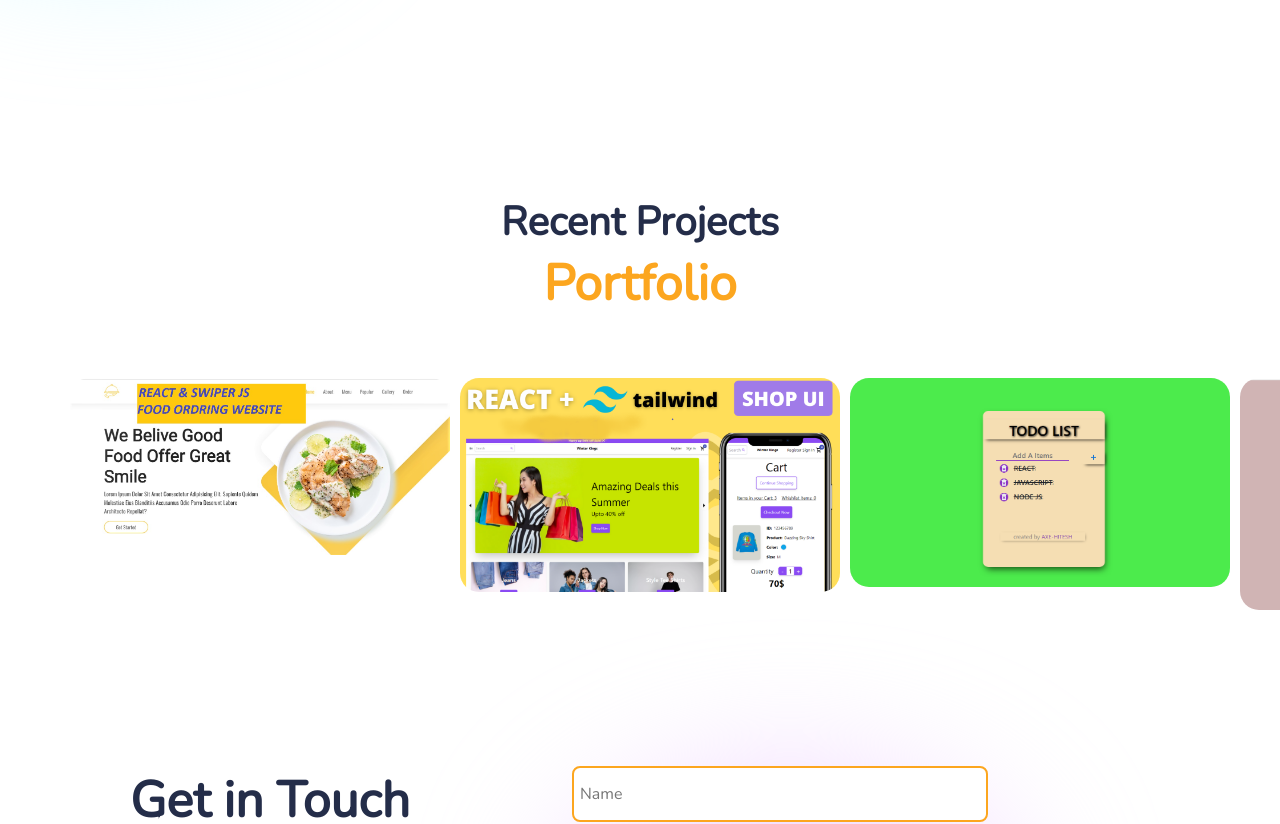
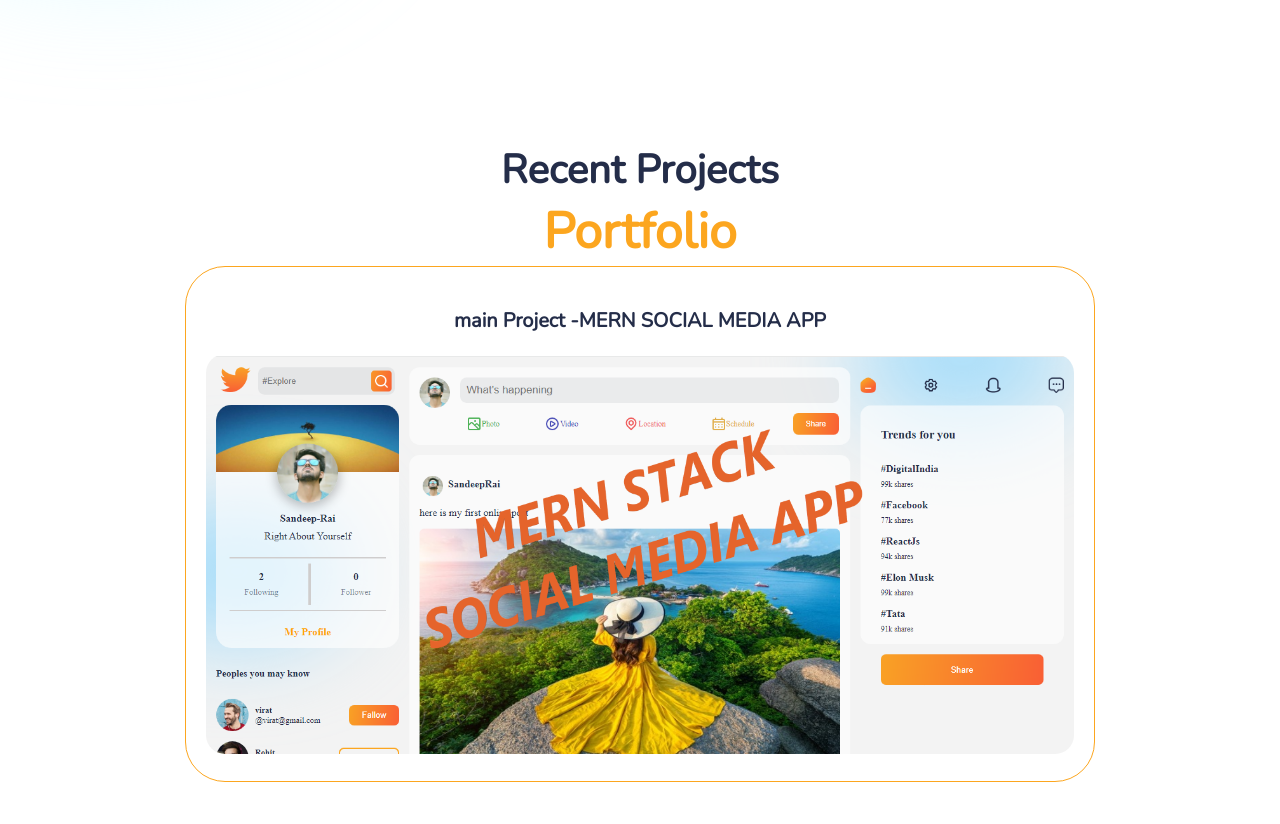
Before and after one commit to codewitHK1/Hitesh_Portfolio, a React (Create React App) app: page / in a window 1280 px wide. Shown: the part 2960-3784 px from the top of the page. Built offline with nearby package versions, Linux system fonts and the light colour scheme.

Commit message:
add more projects

```diff
--- a/src/component/Contact/Contact.css
+++ b/src/component/Contact/Contact.css
@@ -1,22 +1,23 @@
-.contact-form{
+.contact-form {
   display: flex;
   padding: 0 3rem 0 3rem;
   height: 80vh;
-    margin-top: 4rem;
+  margin-top: 14rem;
 }
 
-.c-right{
-    display: flex;justify-content: center;
+.c-right {
+  display: flex;
+  justify-content: center;
   position: relative;
   flex: 1;
 }
-.c-right>form{
+.c-right > form {
   display: flex;
   flex-direction: column;
   gap: 2rem;
   align-items: center;
 }
-.c-right .user{
+.c-right .user {
   width: 20rem;
   height: 2rem;
   padding: 0.3rem;
@@ -25,25 +26,22 @@
   border-radius: 8px;
   font-size: 16px;
 }
-textarea{
+textarea {
   height: 4rem !important;
 }
-.c-blur1{
+.c-blur1 {
   top: 1rem;
   left: 8rem;
 }
 
-
-
-@media screen and (max-width:680px){
-   .contact-form{
+@media screen and (max-width: 680px) {
+  .contact-form {
     display: flex;
     padding: 0;
     flex-direction: column;
     gap: 2rem;
   }
-   .c-right .user{
+  .c-right .user {
     width: 16rem;
   }
-
 }
--- a/src/component/Portfolio/PortFolio.css
+++ b/src/component/Portfolio/PortFolio.css
@@ -1,44 +1,66 @@
-.portfolio{
+.portfolio {
   display: flex;
   align-items: center;
   justify-content: center;
   flex-direction: column;
-    height: 70vh;
+  height: 90vh;
+  margin-top: 6rem;
 }
-.portfolio span:nth-of-type(1){
+.portfolio span:nth-of-type(1) {
   color: var(--black);
   font-size: 2rem;
   font-weight: bold;
 }
-.portfolio span:nth-of-type(2){
+.portfolio span:nth-of-type(2) {
   color: var(--orange);
   font-size: 2.5rem;
   font-weight: bold;
 }
-.portfolio .swiper{
+.mern {
+  border: 1px solid var(--orange);
+  border-radius: 2rem;
+  padding: 1rem;
+  max-height: 60vh;
+  margin: 0;
+}
+.mern > h3 {
+  text-align: center;
+  font-weight: bold;
+}
+.portfolio .swiper {
   overflow: visible !important;
 }
-.portfolio-slider{
+.portfolio-slider {
   margin-top: 3rem;
   width: 100%;
 }
-.portfolio-slider .swiper-slide{
-    width: 20rem;
+.portfolio img:nth-of-type(1) {
+  width: 100%;
+  border: none;
 }
-.portfolio img{
+.portfolio-slider .swiper-slide {
+  width: 17rem;
+}
+.portfolio img {
   width: 19rem;
-    filter: drop-shadow(-12px 15px 13px rbga(0,0,0,0.25));
+  filter: drop-shadow(-12px 15px 13px rbga(0, 0, 0, 0.25));
   border-radius: 19px;
+  border: 1px solid var(--orange);
+  max-height: 50vh;
 }
 
-@media screen and (max-width:680px){
-    .portfolio{
+@media screen and (max-width: 680px) {
+  .portfolio {
     margin-top: -5rem;
     margin-bottom: 5rem;
     height: 50vh;
   }
-    .portfolio img{
+  .portfolio img {
     width: 12rem;
     height: 10rem;
   }
+  .portfolio-slider {
+    margin-top: 3rem;
+    width: 190%;
   }
+}
--- a/src/component/Portfolio/Portfolio.jsx
+++ b/src/component/Portfolio/Portfolio.jsx
@@ -4,6 +4,7 @@ import { Swiper, SwiperSlide } from "swiper/react";
 // import Sidebar from "../../img/sidebar.png";
 import Ecommerce from "../../img/ecommerce.png";
 import Todo from "../../img/TODO LIST.png";
+import Instabook from "../../img/Instabook.png";
 import weatherapp from "../../img/HKWEATHER.png";
 import food from "../../img/FOOD.jpg";
 import portfolio from "../../img/PORTFOLIO.png";
@@ -21,9 +22,19 @@ const Portfolio = () => {
       {/*Heading */}
       <span style={{ color: darkMode ? "white" : "" }}>Recent Projects</span>
       <span>Portfolio</span>
+      <div className="mern">
+        <h3>main Project -MERN SOCIAL MEDIA APP</h3>
+        <a
+          href="https://instabook001.netlify.app"
+          target="_blank"
+          rel="noopener noreferrer"
+        >
+          <img src={Instabook} alt="" />
+        </a>
+      </div>
       {/*slider*/}
       <Swiper
-        spaceBetween={30}
+        spaceBetween={27}
         slidesPerView={3}
         grabCursor={true}
         className="portfolio-slider"
```
Also changed, not shown: src/img/Instabook.png (added). Lines whose indentation alone changed are shown as unchanged.
